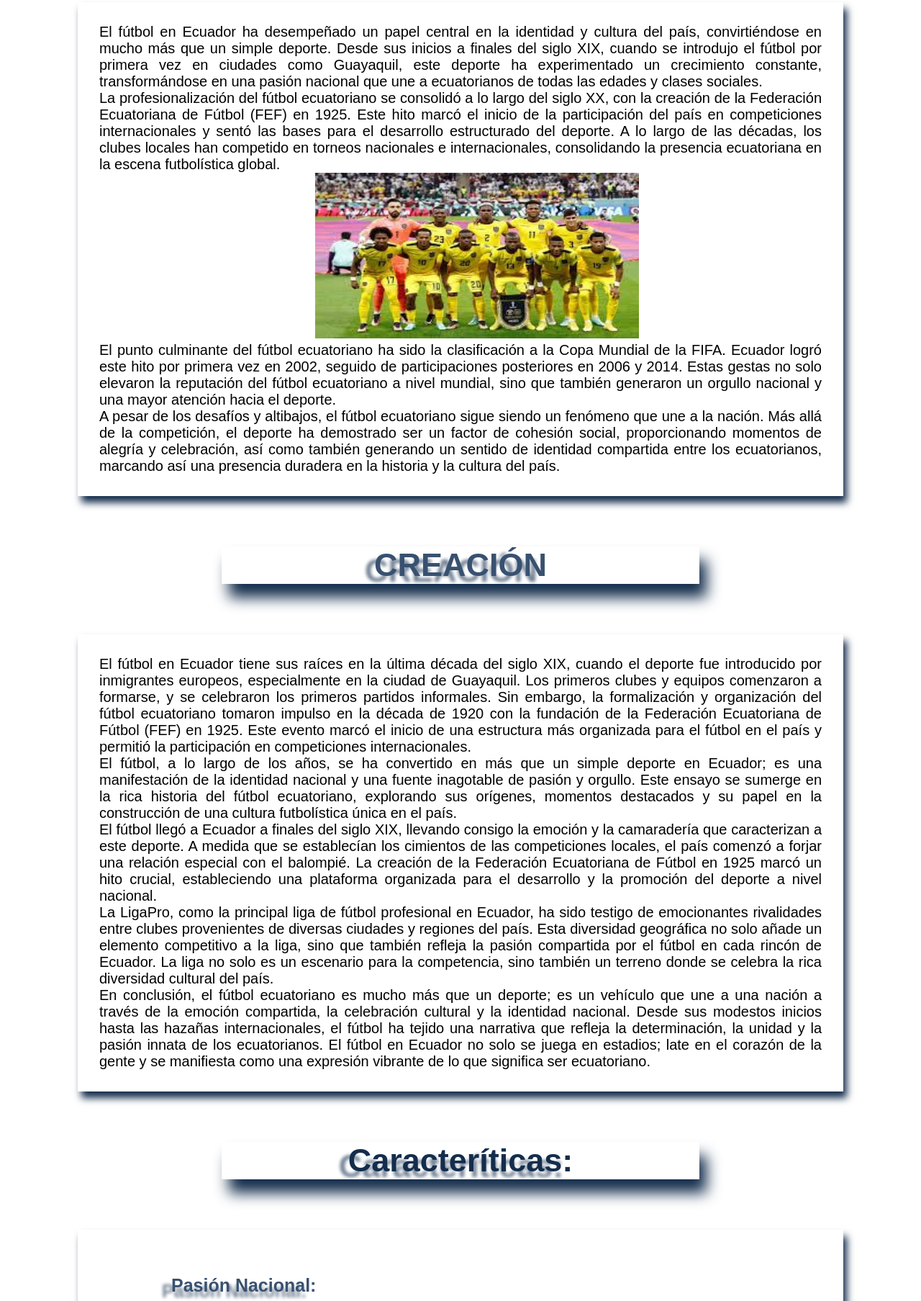
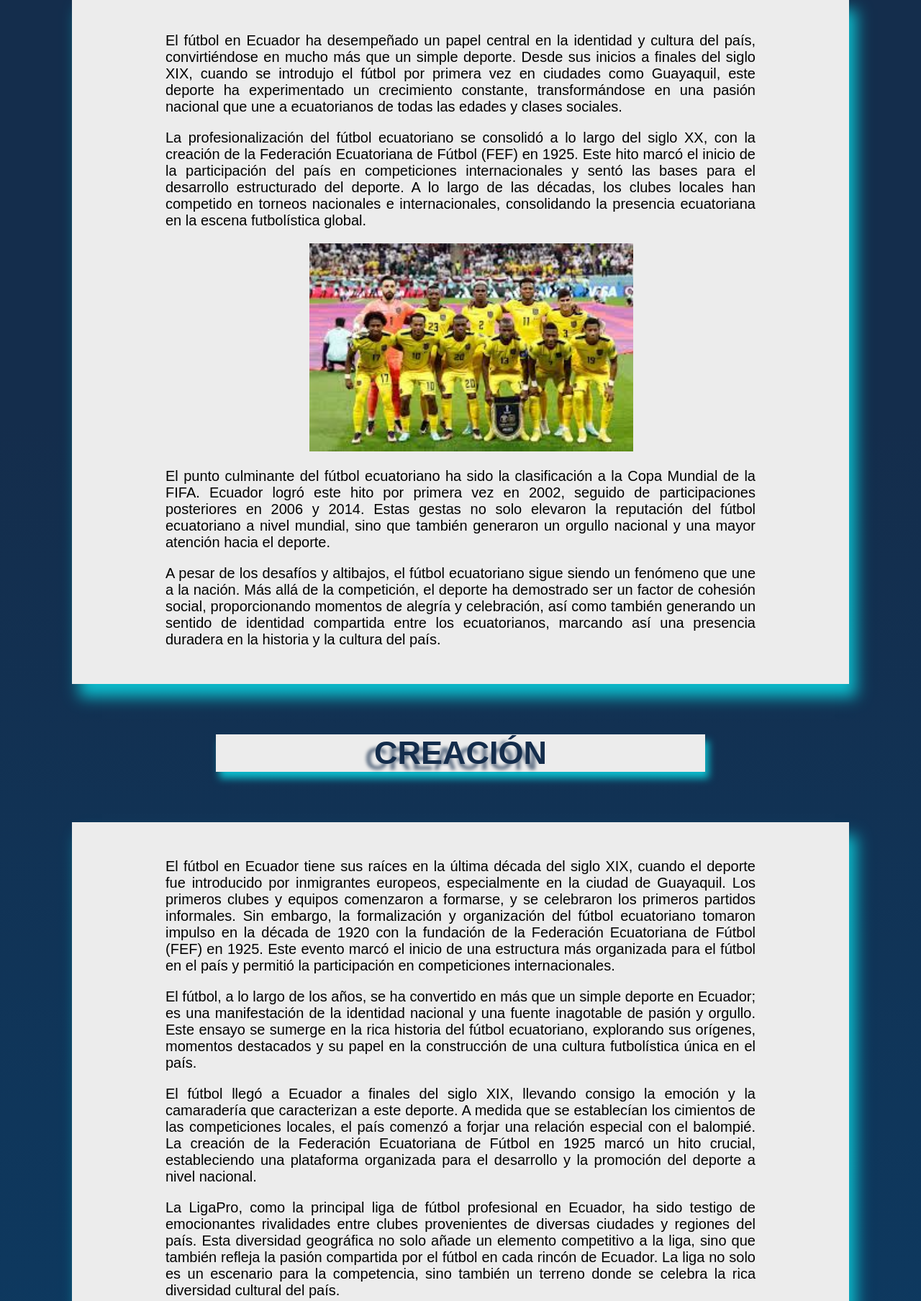
Before and after one commit to Luixvi206/web, a plain HTML site: page futbol.html in a window 1280 px wide. Shown: the part 381-2188 px from the top of the page at 72% size. Drawn offline with Linux system fonts and the light colour scheme.

Commit message:
Update futbol.html

```diff
--- a/futbol.html
+++ b/futbol.html
@@ -5,20 +5,17 @@
 	<meta name="viewport" content="width=device-width, initial-scale=1.0">
 	<title>Fútbol</title><link rel="icon" href="https://upload.wikimedia.org/wikipedia/commons/thumb/8/87/Flag_of_Ecuador_%281900%E2%80%932009%29.svg/300px-Flag_of_Ecuador_%281900%E2%80%932009%29.svg.png" type="imagenes/x-icon">
 	<style type="text/css">
-		@media only screen and (max-width: 600px) {
-    /* Estilos para pantallas más pequeñas */
 		body {
 			font-size: 14px;
       		font-family:sans-serif;
       		margin: 0;
       		padding: 0;
-      		background-color: ;
+      		background: linear-gradient(to bottom, #142d4c 20%, #005187);
     	}
     	img {
     	max-width: 100%;
     	height: auto;
 		}
-    	}
 		header{
     	  	background: linear-gradient(to bottom,#005187 , #142d4c 120%);
       		color: white;
@@ -31,10 +28,11 @@
 			font-size: 45px;
 			text-align: center;
 			color: #142d4c;
-			box-shadow: 10px 19px 20px #142d4c;
 			margin: 40px 100px 70px 70px;
 			margin-inline-start: 300px;
-			margin-inline-end: 300px
+			margin-inline-end: 300px;
+			background-color: #;
+
 		}
 		h2{
 			text-shadow: -13px 8px 4px rgba(20, 45, 76, 0.6);
@@ -42,7 +40,7 @@
 			font-size: 45px;
 			text-align: center;
 			color: #385170;
-			box-shadow: 10px 19px 20px #142d4c;
+			box-shadow: 5px 9px 10px #0cbccc;
 			margin: 40px 100px 70px 70px;
 			margin-inline-start: 300px;
 			margin-inline-end: 300px
@@ -93,11 +91,12 @@
       		margin:-10px -10px -5px -10px;
 		}
 		#conjunto{
-			box-shadow: 5px 9px 10px #142d4c;
+			box-shadow: 10px 18px 20px #0cbccc;
 			margin: 40px 100px 70px 70px;
 			padding: 30px 30px 30px 30px;
 			margin-inline-start: 100px;
 			margin-inline-end: 100px;
+			background-color: #ececec;
 		}
 		#a{
     		font-family: sans-serif;
@@ -122,13 +121,12 @@
     cursor: pointer;
     transition: background: linear-gradient(to bottom,#005187 , #142d4c 120%) 0.3s ease;
     margin: 0px 0px -3px 0px;
-    /* Transición suave del color de fondo */
 }
 
 .interactive-button:hover {
     background: #ececec;
     color: black;
-    box-shadow: 5px 9px 10px #142d4c; /* Cambia el color de fondo cuando el mouse está sobre el botón */
+    box-shadow: 5px 9px 10px #0cbccc; /* Cambia el color de fondo cuando el mouse está sobre el botón */
 }
 #boton{
 	margin: 20px 0px 0px 50px;
@@ -139,13 +137,26 @@
 	margin-inline-start: 100px;
 	margin-inline-end: 100px;
 }
+	#H1{
+	text-shadow: -13px 8px 4px rgba(20, 45, 76, 0.6);
+			font-family: sans-serif;
+			font-size: 45px;
+			text-align: center;
+			color: #142d4c;
+			margin: 40px 100px 70px 70px;
+			margin-inline-start: 300px;
+			margin-inline-end: 300px;
+			background-color: #ececec;
+			box-shadow: 5px 9px 10px #0cbccc;
+			cursor: pointer;
+	}
 	</style>
 	<body>
 <header>
  <table align="center"><tr>
- <a id="enlace" href="index.html"><h1 style="margin-inline-start: 280px;margin-inline-end: 300px;" id="enlace">EcuaWeb</h1></a><a href="https://verbodivino.edu.ec" target="_blank">
+ <a id="enlace" href="index.html"><h1 style="margin-inline-start: 280px;margin-inline-end: 300px; margin: 0px 10px 0px 10px" id="enlace">EcuaWeb</h1></a><a href="https://verbodivino.edu.ec" target="_blank">
  <img src="verbo_divino.jpg" width="5%" height="5%" align="left"></a>
- <p style="margin-inline-start: 580px;margin-inline-end: 300px;">¡Bienvenidos!</p>
+ <p style="margin-inline-start: 590px;margin-inline-end: 300px;">¡Bienvenidos!</p>
  </tr></table>
  <table align="center"><tr>
  <td><a id="boton" href="ecuavoley.html"><button id="boton" class="interactive-button">Ecuavóley</button></a></td>
@@ -155,23 +166,23 @@
  <td><a id="boton" href="bodoquera.html"><button id="boton" class="interactive-button">Bodoquera</button></a></td>
  </tr></table>
 </header>
-<h1 align="center">FUTBOL</h1>
-<p id="conjunto">
-El fútbol en Ecuador ha desempeñado un papel central en la identidad y cultura del país, convirtiéndose en mucho más que un simple deporte. Desde sus inicios a finales del siglo XIX, cuando se introdujo el fútbol por primera vez en ciudades como Guayaquil, este deporte ha experimentado un crecimiento constante, transformándose en una pasión nacional que une a ecuatorianos de todas las edades y clases sociales.<br>
-La profesionalización del fútbol ecuatoriano se consolidó a lo largo del siglo XX, con la creación de la Federación Ecuatoriana de Fútbol (FEF) en 1925. Este hito marcó el inicio de la participación del país en competiciones internacionales y sentó las bases para el desarrollo estructurado del deporte. A lo largo de las décadas, los clubes locales han competido en torneos nacionales e internacionales, consolidando la presencia ecuatoriana en la escena futbolística global.<br>
+<h1 id="H1"align="center">FUTBOL</h1>
+<div id="conjunto">
+<p id="p1">El fútbol en Ecuador ha desempeñado un papel central en la identidad y cultura del país, convirtiéndose en mucho más que un simple deporte. Desde sus inicios a finales del siglo XIX, cuando se introdujo el fútbol por primera vez en ciudades como Guayaquil, este deporte ha experimentado un crecimiento constante, transformándose en una pasión nacional que une a ecuatorianos de todas las edades y clases sociales.</p>
+<p id="p1">La profesionalización del fútbol ecuatoriano se consolidó a lo largo del siglo XX, con la creación de la Federación Ecuatoriana de Fútbol (FEF) en 1925. Este hito marcó el inicio de la participación del país en competiciones internacionales y sentó las bases para el desarrollo estructurado del deporte. A lo largo de las décadas, los clubes locales han competido en torneos nacionales e internacionales, consolidando la presencia ecuatoriana en la escena futbolística global.</p>
 <img style="margin-inline-start: 300px;margin-inline-end: 300px;" src="futbolecu.jpg" width="450px" height="230px">
-<br>
-El punto culminante del fútbol ecuatoriano ha sido la clasificación a la Copa Mundial de la FIFA. Ecuador logró este hito por primera vez en 2002, seguido de participaciones posteriores en 2006 y 2014. Estas gestas no solo elevaron la reputación del fútbol ecuatoriano a nivel mundial, sino que también generaron un orgullo nacional y una mayor atención hacia el deporte. <br>
-A pesar de los desafíos y altibajos, el fútbol ecuatoriano sigue siendo un fenómeno que une a la nación. Más allá de la competición, el deporte ha demostrado ser un factor de cohesión social, proporcionando momentos de alegría y celebración, así como también generando un sentido de identidad compartida entre los ecuatorianos, marcando así una presencia duradera en la historia y la cultura del país.
-</p>
-<h2 style="font-size: 45px;" align="center">CREACIÓN</h2>
-<p id="conjunto">
- El fútbol en Ecuador tiene sus raíces en la última década del siglo XIX, cuando el deporte fue introducido por inmigrantes europeos, especialmente en la ciudad de Guayaquil. Los primeros clubes y equipos comenzaron a formarse, y se celebraron los primeros partidos informales. Sin embargo, la formalización y organización del fútbol ecuatoriano tomaron impulso en la década de 1920 con la fundación de la Federación Ecuatoriana de Fútbol (FEF) en 1925. Este evento marcó el inicio de una estructura más organizada para el fútbol en el país y permitió la participación en competiciones internacionales. <br>
- El fútbol, a lo largo de los años, se ha convertido en más que un simple deporte en Ecuador; es una manifestación de la identidad nacional y una fuente inagotable de pasión y orgullo. Este ensayo se sumerge en la rica historia del fútbol ecuatoriano, explorando sus orígenes, momentos destacados y su papel en la construcción de una cultura futbolística única en el país. <br>
- El fútbol llegó a Ecuador a finales del siglo XIX, llevando consigo la emoción y la camaradería que caracterizan a este deporte. A medida que se establecían los cimientos de las competiciones locales, el país comenzó a forjar una relación especial con el balompié. La creación de la Federación Ecuatoriana de Fútbol en 1925 marcó un hito crucial, estableciendo una plataforma organizada para el desarrollo y la promoción del deporte a nivel nacional. <br>
- La LigaPro, como la principal liga de fútbol profesional en Ecuador, ha sido testigo de emocionantes rivalidades entre clubes provenientes de diversas ciudades y regiones del país. Esta diversidad geográfica no solo añade un elemento competitivo a la liga, sino que también refleja la pasión compartida por el fútbol en cada rincón de Ecuador. La liga no solo es un escenario para la competencia, sino también un terreno donde se celebra la rica diversidad cultural del país. <br>
- En conclusión, el fútbol ecuatoriano es mucho más que un deporte; es un vehículo que une a una nación a través de la emoción compartida, la celebración cultural y la identidad nacional. Desde sus modestos inicios hasta las hazañas internacionales, el fútbol ha tejido una narrativa que refleja la determinación, la unidad y la pasión innata de los ecuatorianos. El fútbol en Ecuador no solo se juega en estadios; late en el corazón de la gente y se manifiesta como una expresión vibrante de lo que significa ser ecuatoriano. </p>
- <h1>Caracteríticas:</h1>
+<p id="p1">El punto culminante del fútbol ecuatoriano ha sido la clasificación a la Copa Mundial de la FIFA. Ecuador logró este hito por primera vez en 2002, seguido de participaciones posteriores en 2006 y 2014. Estas gestas no solo elevaron la reputación del fútbol ecuatoriano a nivel mundial, sino que también generaron un orgullo nacional y una mayor atención hacia el deporte.</p>
+<p id="p1">A pesar de los desafíos y altibajos, el fútbol ecuatoriano sigue siendo un fenómeno que une a la nación. Más allá de la competición, el deporte ha demostrado ser un factor de cohesión social, proporcionando momentos de alegría y celebración, así como también generando un sentido de identidad compartida entre los ecuatorianos, marcando así una presencia duradera en la historia y la cultura del país.</p>
+</div>
+<h2 id="H1"style="font-size: 45px;" align="center">CREACIÓN</h2>
+<div id="conjunto">
+<p id="p1">El fútbol en Ecuador tiene sus raíces en la última década del siglo XIX, cuando el deporte fue introducido por inmigrantes europeos, especialmente en la ciudad de Guayaquil. Los primeros clubes y equipos comenzaron a formarse, y se celebraron los primeros partidos informales. Sin embargo, la formalización y organización del fútbol ecuatoriano tomaron impulso en la década de 1920 con la fundación de la Federación Ecuatoriana de Fútbol (FEF) en 1925. Este evento marcó el inicio de una estructura más organizada para el fútbol en el país y permitió la participación en competiciones internacionales.</pr>
+<p id="p1">El fútbol, a lo largo de los años, se ha convertido en más que un simple deporte en Ecuador; es una manifestación de la identidad nacional y una fuente inagotable de pasión y orgullo. Este ensayo se sumerge en la rica historia del fútbol ecuatoriano, explorando sus orígenes, momentos destacados y su papel en la construcción de una cultura futbolística única en el país.</p>
+<p id="p1">El fútbol llegó a Ecuador a finales del siglo XIX, llevando consigo la emoción y la camaradería que caracterizan a este deporte. A medida que se establecían los cimientos de las competiciones locales, el país comenzó a forjar una relación especial con el balompié. La creación de la Federación Ecuatoriana de Fútbol en 1925 marcó un hito crucial, estableciendo una plataforma organizada para el desarrollo y la promoción del deporte a nivel nacional.</p>
+<p id="p1">La LigaPro, como la principal liga de fútbol profesional en Ecuador, ha sido testigo de emocionantes rivalidades entre clubes provenientes de diversas ciudades y regiones del país. Esta diversidad geográfica no solo añade un elemento competitivo a la liga, sino que también refleja la pasión compartida por el fútbol en cada rincón de Ecuador. La liga no solo es un escenario para la competencia, sino también un terreno donde se celebra la rica diversidad cultural del país.</p>
+<p id="p1">En conclusión, el fútbol ecuatoriano es mucho más que un deporte; es un vehículo que une a una nación a través de la emoción compartida, la celebración cultural y la identidad nacional. Desde sus modestos inicios hasta las hazañas internacionales, el fútbol ha tejido una narrativa que refleja la determinación, la unidad y la pasión innata de los ecuatorianos. El fútbol en Ecuador no solo se juega en estadios; late en el corazón de la gente y se manifiesta como una expresión vibrante de lo que significa ser ecuatoriano.</p>
+</div>
+ <h1 id="H1">Caracteríticas:</h1>
  <div id="conjunto">
  <h4>Pasión Nacional:</h4>
  <p id="p1">El fútbol se ha convertido en una pasión nacional en Ecuador. Los estadios llenos de aficionados apasionados, la creación de cánticos y tradiciones propias, y la atención ferviente a los partidos de la selección nacional demuestran la intensidad y la devoción que los ecuatorianos tienen por este deporte.</p>
@@ -180,7 +191,7 @@ A pesar de los desafíos y altibajos, el fútbol ecuatoriano sigue siendo un fen
   <h4>Altitud y Desafíos Ambientales</h4>
  <p id="p1">La altitud de ciudades como Quito ha generado un factor único en el fútbol ecuatoriano. La adaptación a la altitud se ha convertido en un desafío tanto para los equipos locales como para los visitantes, y los partidos jugados en estadios ubicados a gran altitud a menudo presentan un factor adicional que influye en el desarrollo del juego.</p>
  </div>
-<h2 style="font-size: 45px;">HISTORIA</h2>
+<h2 id="H1"style="font-size: 45px;">HISTORIA</h2>
 <p id="conjunto">El fútbol ecuatoriano tiene sus raíces a finales del siglo XIX y principios del siglo XX, cuando el deporte comenzó a tomar fuerza en el país. La introducción del fútbol se atribuye principalmente a influencias extranjeras, especialmente de inmigrantes europeos y docentes británicos que trajeron consigo la pasión por este deporte. Se cree que el primer partido de fútbol en Ecuador se jugó en la ciudad de Guayaquil en 1899, marcando un hito crucial en el surgimiento del fútbol como una actividad recreativa y competitiva en el país.<br>
 A medida que se formaron los primeros clubes y equipos de fútbol en Ecuador, el deporte se consolidó como una parte integral de la cultura y la sociedad. La Federación Ecuatoriana de Fútbol (FEF) fue fundada en 1925, marcando un paso importante hacia la organización y regulación del fútbol en el país. En esta etapa inicial, el fútbol era principalmente una actividad urbana, con Guayaquil y Quito liderando el desarrollo del deporte.<br>
 	<img style="margin-inline-start: 300px;margin-inline-end: 300px;" src="futbol1920.jpg" width="450px" height="230px">
```
